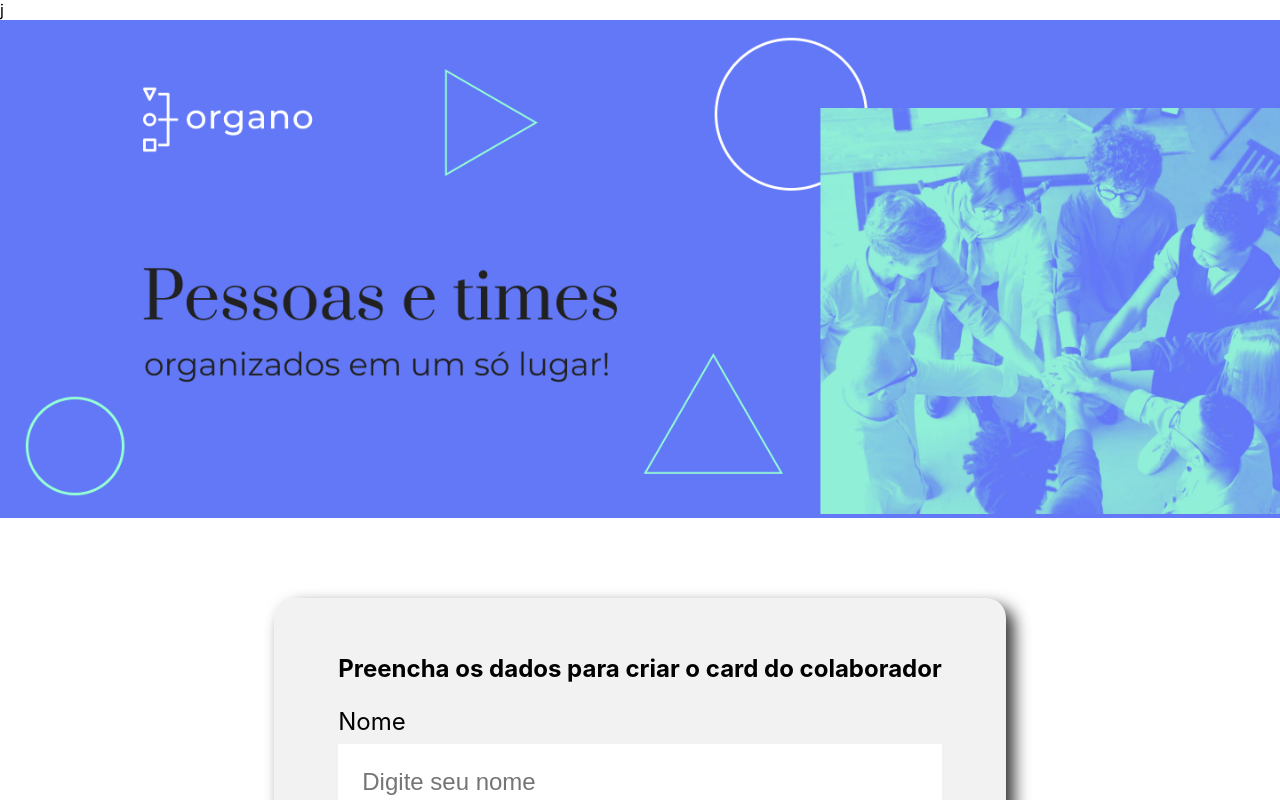
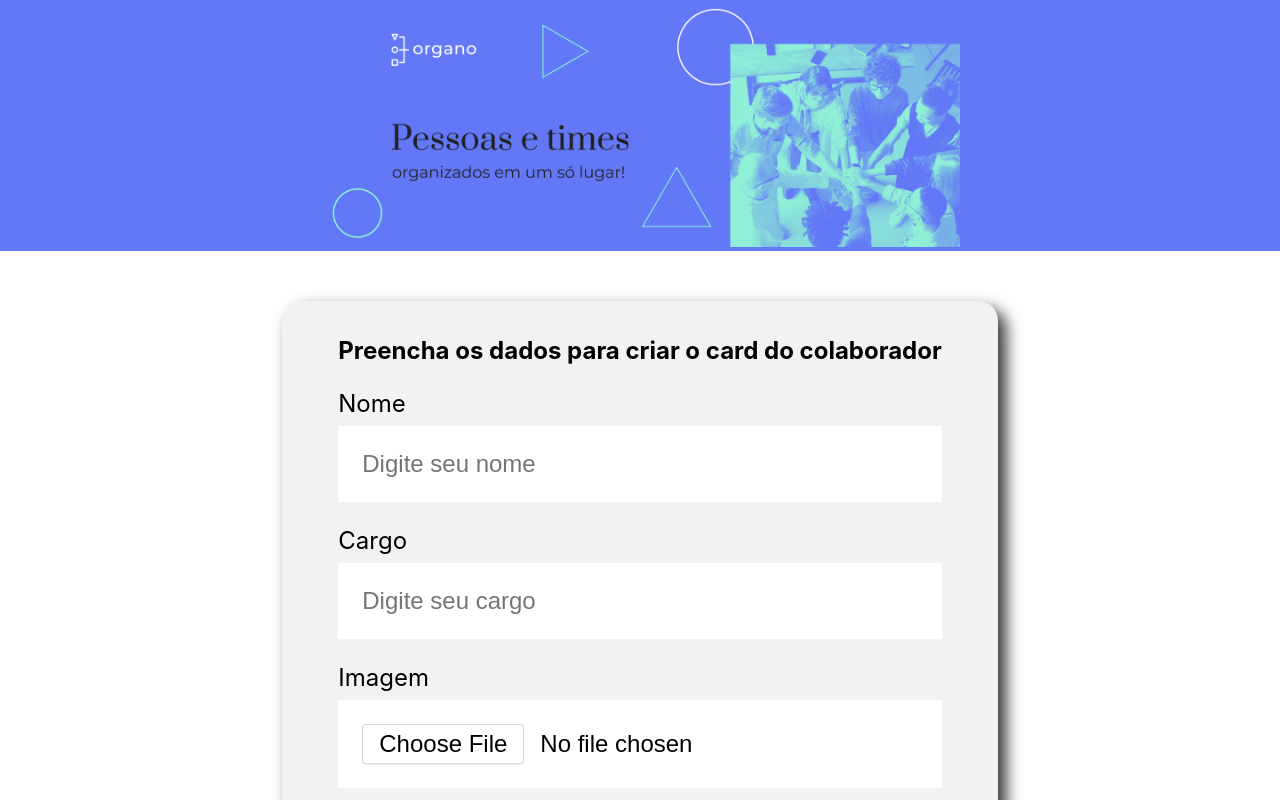
Before and after one commit to wgustavosantos/Alura-React-Javascript, a React (Create React App) app: page / in a window 1280 px wide. Shown: the top 800 px of the page. Built offline with nearby package versions, Linux system fonts and the light colour scheme; the HTML template or start-up script is replaced by a standard one.

Commit message:
Ajustes Finais

```diff
--- a/src/App.js
+++ b/src/App.js
@@ -40,7 +40,7 @@ function App() {
     },
     {
       nome: 'Back-End',
-      corPrimaria: '##57C278',
+      corPrimaria: '#57C278',
       corSecundaria: '#D9F7E9',
     }
 
@@ -55,7 +55,7 @@ function App() {
   }
 
   return (
-    <div className="App">j
+    <div className="App">
       <Banner />
       <Formulario times={times.map( (time) => time.nome)} aoColaboradorCadastrado={colab => listaColaboradores(colab)} />
       {times.map(
--- a/src/componentes/Banner/Banner.css
+++ b/src/componentes/Banner/Banner.css
@@ -4,5 +4,5 @@
 }
 
 .banner img {
-    max-width: 100%;
+    max-width: 50%;
 }
--- /dev/null
+++ b/src/componentes/CampoTexto/CampoImagem.css
@@ -0,0 +1,40 @@
+.campo-imagem {
+    margin: 24px 0;
+}
+
+.campo-imagem label {
+    display: block;
+    margin-bottom: 8px;
+    font-size: 24px;
+}
+
+.campo-imagem input {
+    background-color: #FFFFFF;
+    box-shadow: 10px 10px 10px 30px rgba(red0, 0, 0, 0.06);
+    width: 100%;
+    border: none;
+    font-size: 24px;
+    padding: 24px;
+    box-sizing: border-box;
+}
+
+.campo-imagem input::file-selector-button {
+    border-radius: 4px;
+    padding: 0 16px;
+    height: 40px;
+    cursor: pointer;
+    background-color: white;
+    border: 1px solid rgba(0, 0, 0, 0.16);
+    box-shadow: 0px 1px 0px rgba(0, 0, 0, 0.05);
+    margin-right: 16px;
+    transition: background-color 200ms;
+  }
+
+  .campo-imagem input::file-selector-button:hover {
+    background-color: #f3f4f6;
+  }
+
+  /* file upload button active state */
+  .campo-imagem input::file-selector-button:active {
+    background-color: #e5e7eb;
+  }
--- a/src/componentes/CampoTexto/index.js
+++ b/src/componentes/CampoTexto/index.js
@@ -1,7 +1,8 @@
 import './CampoTexto.css';
+import './CampoImagem.css';
 
 
-const   CampoTexto = (props) => {
+export const CampoTexto = (props) => {
 
     return (
         <div className="campo-texto">
@@ -12,4 +13,17 @@ const   CampoTexto = (props) => {
 
 }
 
-export default CampoTexto
+export const CampoImagem = (props) => {
+
+    return (
+        <div className='campo-imagem'>
+          <label htmlFor="imagem">Imagem</label>
+          <input
+            type="file"
+            id="imagem"
+            accept="image/*"
+            onChange={evento => props.aoAlterado(evento.target.files[0])}
+          />
+        </div>
+    )
+}
--- a/src/componentes/Colaborador/Colaborador.css
+++ b/src/componentes/Colaborador/Colaborador.css
@@ -8,6 +8,7 @@
 }
 .colaborador img {
     width: 100px;
+    height: 100px;
     border-radius: 50%;
     position: relative;
     bottom: -50px;
@@ -17,8 +18,9 @@
     background: #FFFFFF;
     box-shadow: 5px 5px 15px rgba(0, 0, 0, 0.08);
     border-radius: 0px 0px 10px 10px;
-    padding-top: 90px;
-    padding-bottom: 40px;
+    padding-top: 40px;
+    padding-bottom: 1px;
+    height: 280px;
 }
 
 .colaborador .rodape h4 {
@@ -35,3 +37,7 @@
     color: #212121;
     padding: 0 16px;
 }
+
+.rodape h5 {
+    margin-top: 60px;
+}
--- a/src/componentes/Colaborador/index.js
+++ b/src/componentes/Colaborador/index.js
@@ -4,7 +4,7 @@ const Colaborador = (props) => {
     return (
         <div className='colaborador' >
             <div className='cabecalho' style={{backgroundColor: props.corPrimaria}}>
-                <img src={props.imagem} alt={props.nome} />
+                <img src={URL.createObjectURL(props.imagem)} alt={props.nome} />
             </div>
 
             <div className='rodape'>
--- a/src/componentes/Formulario/Formulario.css
+++ b/src/componentes/Formulario/Formulario.css
@@ -1,13 +1,13 @@
 .formulario {
     display: flex;
     justify-content: center;
-    margin: 80px 0;
+    margin: 50px 0;
 }
 
 .formulario form {
     max-width: 80%;
     background-color: #F2F2F2;
     border-radius: 20px;
-    padding: 36px 64px;
+    padding: 15px 56px;
     box-shadow: 8px 8px 16px rgba(0, 0, 0, 0.8);
 }
--- a/src/componentes/Formulario/index.js
+++ b/src/componentes/Formulario/index.js
@@ -1,8 +1,10 @@
 import './Formulario.css'
-import CampoTexto from '../CampoTexto/';
+import {CampoTexto, CampoImagem} from '../CampoTexto'
 import ListaSuspensa from '../ListaSuspensa/ListaSuspensa';
 import Botao from '../Botao';
-import { useState } from 'react';
+import React, { useState } from 'react';
+import ReactCrop from 'react-image-crop';
+import 'react-image-crop/dist/ReactCrop.css';
 
 const Formulario = (props) => {
 
@@ -42,13 +44,18 @@ const Formulario = (props) => {
                 valor={cargo}
                 aoAlterado={valor => setCargo(valor)}
                  />
-                <CampoTexto
+
+                {/* <CampoTexto
                 label='Imagem'
                 placeholder='Informe o endereço da imagem'
                 valor={imagem}
                 aoAlterado={valor => setImagem(valor)}
-                 />
+                 /> */}
+                <CampoImagem
+                aoAlterado={valor => setImagem(valor)}
+                />
                 <ListaSuspensa
+                label={'Time'}
                 obrigatorio={true}
                 itens={props.times}
                 valor={time}
--- a/src/componentes/ListaSuspensa/ListaSuspensa.css
+++ b/src/componentes/ListaSuspensa/ListaSuspensa.css
@@ -1,5 +1,11 @@
 .lista-suspensa {
 
+}
+
+.lista-suspensa label {
+    display: block;
+    margin-bottom: 8px;
+    font-size: 24px;
 }
 
 .lista-suspensa select {
--- a/src/componentes/Time/Time.css
+++ b/src/componentes/Time/Time.css
@@ -1,17 +1,19 @@
 .time {
     text-align: center;
+    padding: 50px 0;
 }
 
 .time h3 {
     font-size: 32px;
     border-bottom: 4px solid;
     display: inline-block;
-    padding-bottom:8px;
+    margin: 0;
 }
 
 .colaboradores {
     display: flex;
-    justify-content: space-around;
+    justify-content: center;
+    gap: 100px;
     margin-top: 32px;
     flex-wrap: wrap;
 }
--- a/src/index.css
+++ b/src/index.css
@@ -1,3 +1,6 @@
+* {
+  box-sizing: border-box;
+}
 body {
   margin: 0;
   font-family: -apple-system, BlinkMacSystemFont, 'Segoe UI', 'Roboto', 'Oxygen',
```
